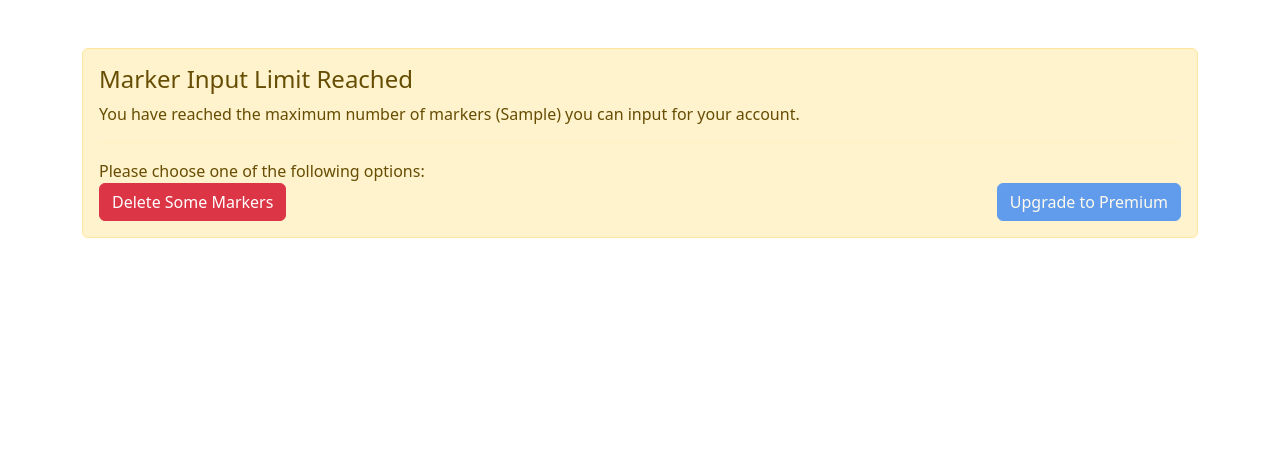
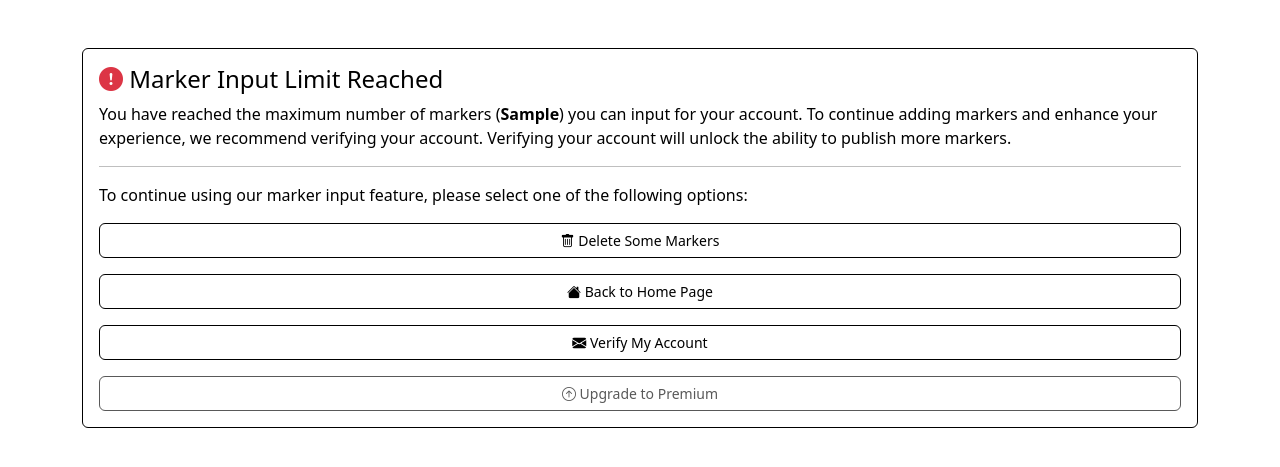
Before and after one commit to ralfsfilipjonoks/QualificationWork, a Flask app: template templates/add_point_limit.html in a window 1280 px wide. Shown: the part 56-523 px from the top of the page. Run offline with Flask 2, Linux system fonts and the light colour scheme; the template is opened without the code that fills it: most values are stand-ins (such as "Sample title", 1, 10 or a date in 2020); some libraries are stand-ins or nearby versions.

Commit message:
Design inprovements whatsapp messages

```diff
--- a/app.py
+++ b/app.py
@@ -789,19 +789,24 @@ def get_session_info():
 
 @app.route('/send_wa/<id>', methods=['GET', 'POST'])
 def send_wa_event(id):
-    data = user_points.find_one({"_id": ObjectId(id)})
-    name = data['name']
-    description = data['description']
-    postdate = data['postdate']
+    if 'admin_session' in session:
+        return redirect(url_for('home'))
+    if 'user_session' in session:
+        data = user_points.find_one({"_id": ObjectId(id)})
+        name = data['name']
+        description = data['description']
+        postdate = data['postdate']
 
-    # Construct the WhatsApp share link
-    base_url = 'https://wa.me/?text='
-    event_details = f'{name} - {description} - {postdate}'
-    encoded_details = urllib.parse.quote(event_details)
-    share_link = f'{base_url}{encoded_details}'
+        # Construct the WhatsApp share link
+        base_url = 'https://wa.me/?text='
+        event_details = f'{name} - {description} - {postdate}'
+        encoded_details = urllib.parse.quote(event_details)
+        share_link = f'{base_url}{encoded_details}'
 
-    # Redirect the user to the WhatsApp share link
-    return redirect(share_link)
+        # Redirect the user to the WhatsApp share link
+        return redirect(share_link)
+    else:
+        return redirect(url_for('home'))
 
 
 if __name__ == '__main__':
--- a/templates/add_point_limit.html
+++ b/templates/add_point_limit.html
@@ -1,21 +1,50 @@
 {% extends 'header.html' %} {% block title %}Point limit reached{% endblock %}
 {% block content %}
+
+<link
+  rel="stylesheet"
+  type="text/css"
+  href="{{ url_for('static',filename='styles/style.css') }}" />
+<style>
+  .custom-alert {
+    background-color: #fff;
+    color: #000;
+    border-color: #000;
+  }
+</style>
 <body>
   <div class="container mt-5">
-    <div class="alert alert-warning" role="alert">
-      <h4 class="alert-heading">Marker Input Limit Reached</h4>
+    <div class="alert custom-alert" role="alert">
+      <h4 class="alert-heading">
+        <i class="bi bi-exclamation-circle-fill text-danger"></i> Marker Input
+        Limit Reached
+      </h4>
+
       <p>
-        You have reached the maximum number of markers ({{ postsByUser }}) you
-        can input for your account.
+        You have reached the maximum number of markers (<strong
+          >{{ postsByUser }}</strong
+        >) you can input for your account. To continue adding markers and
+        enhance your experience, we recommend verifying your account. Verifying
+        your account will unlock the ability to publish more markers.
       </p>
+
       <hr />
-      <p class="mb-0">Please choose one of the following options:</p>
-      <div class="d-flex justify-content-between">
-        <a class="btn btn-danger" href="/user_points" role="button"
-          >Delete Some Markers</a
-        >
-        <button class="btn btn-primary disabled" type="button">
-          Upgrade to Premium
+      <p class="mb-0">
+        To continue using our marker input feature, please select one of the
+        following options:
+      </p>
+      <div class="d-flex flex-column">
+        <a class="btn btn btn-white mt-3" href="/user_points" role="button">
+          <i class="bi bi-trash"></i> Delete Some Markers
+        </a>
+        <a class="btn btn btn-white mt-3" href="/" role="button">
+          <i class="bi bi-house-fill"></i> Back to Home Page
+        </a>
+        <a href="{{ url_for('send_code') }}" class="btn btn btn-white mt-3">
+          <i class="bi bi-envelope-fill"></i> Verify My Account
+        </a>
+        <button class="btn btn btn-white mt-3" type="button" disabled>
+          <i class="bi bi-arrow-up-circle"></i> Upgrade to Premium
         </button>
       </div>
     </div>
--- a/templates/admin_spec_user_markers.html
+++ b/templates/admin_spec_user_markers.html
@@ -26,7 +26,7 @@
             name="username"
             placeholder="Enter username" />
         </div>
-        <button type="submit" id="usersubmit" class="btn btn-primary" disabled>
+        <button type="submit" id="usersubmit" class="btn btn-primary">
           Submit
         </button>
       </form>
--- a/templates/header.html
+++ b/templates/header.html
@@ -114,7 +114,7 @@
               data-bs-toggle="dropdown"
               data-bs-display="static"
               aria-expanded="false">
-              Welcome, {{ admin }}
+              <i class="bi bi-person-fill"></i> {{ admin }}
             </button>
             <ul class="dropdown-menu dropdown-menu-end dropdown-menu-lg-start">
               <li>
--- a/templates/home.html
+++ b/templates/home.html
@@ -322,9 +322,9 @@
             <a
               onclick="goToMarker(`{{ x['latitude'] }}`, `{{ x['longitude'] }}`)"
               id="my-button"
-              class="btn btn btn-white"
-              >Event lookup</a
-            >
+              class="btn btn btn-white">
+              <i class="bi bi-search"></i> Event lookup
+            </a>
           </div>
         </div>
         {% endfor %} {% else %} {% endif %}
--- a/templates/user_settings.html
+++ b/templates/user_settings.html
@@ -240,7 +240,7 @@ block content %}
       const value = input.val();
       const errors = [];
 
-      const regex = /^[a-zA-Z\s]{2,30}$/;
+      const regex = /^[\p{L}\s]{2,30}$/u;
 
       if (!regex.test(value)) {
         errors.push(
@@ -303,7 +303,7 @@ block content %}
 
     const createErrorElement = () =>
       $(
-        '<div class="alert alert-danger mt-2" role="alert" style="display: none;"></div>'
+        '<div class="alert custom-alert mt-2" role="alert" style="display: none;"></div>'
       );
 
     const nameInput = $("#name");
```
Also changed, not shown: templates/userpoints.html (+10 -5 lines).
